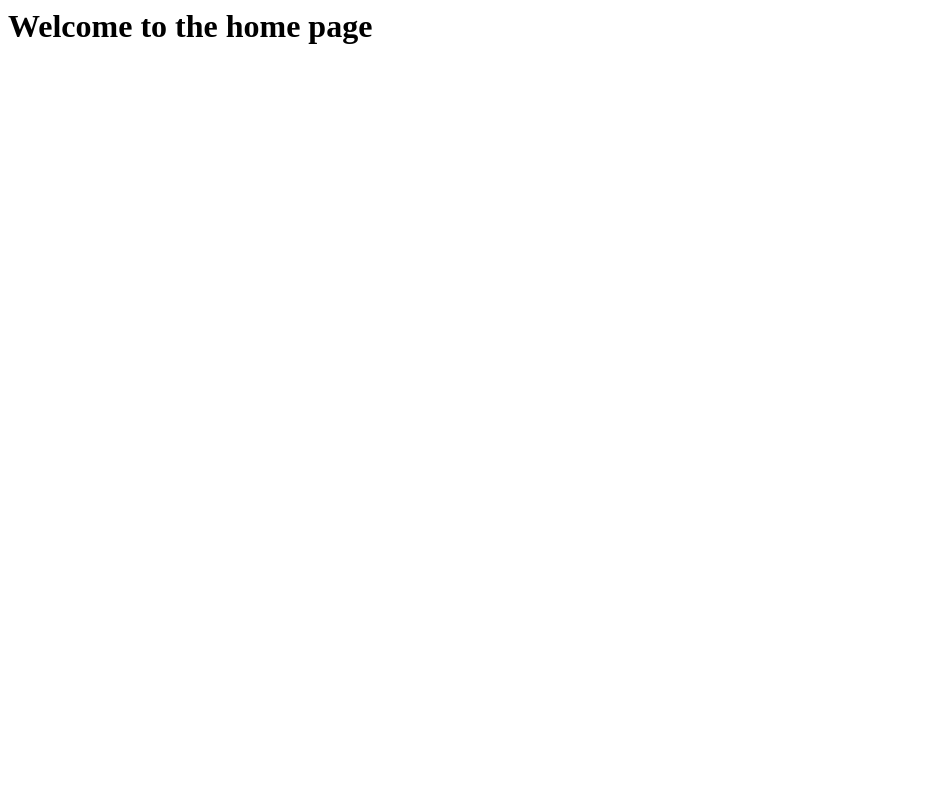
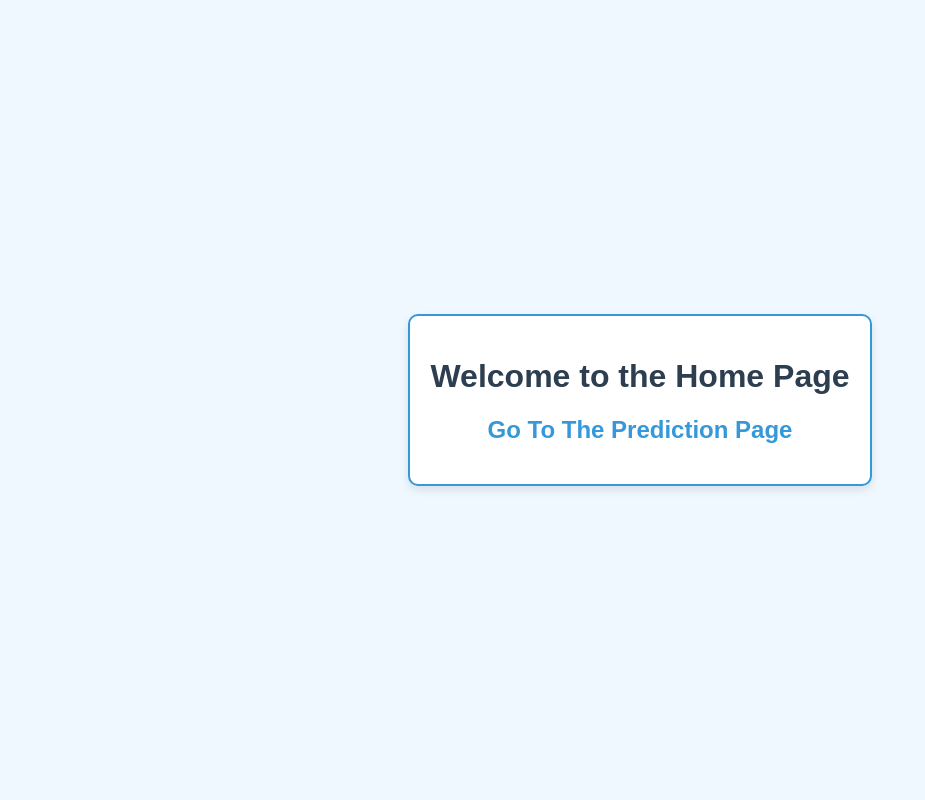
Before and after one commit to Prbhudeb/std_performance_indicator, a Flask app: page / in a window 1280 px wide. Shown: the whole page, without its empty margins (0-925 px from the left). Run offline with Flask 3, Linux system fonts and the light colour scheme.

Commit message:
changed_homepage

```diff
--- a/templates/index.html
+++ b/templates/index.html
@@ -1 +1,58 @@
-<h1>Welcome to the home page</h1>
+<!-- <!DOCTYPE html>
+<html lang="en">
+<head>
+    <meta charset="UTF-8">
+    <meta name="viewport" content="width=device-width, initial-scale=1.0">
+    <title>home_page</title>
+</head>
+<body>
+    <h1>Welcome to the home page</h1>
+    <a href="/predictdata"><h2>Go To The Prediction Page</h2></a>
+</body>
+</html> -->
+<!DOCTYPE html>
+<html lang="en">
+<head>
+    <meta charset="UTF-8">
+    <meta name="viewport" content="width=device-width, initial-scale=1.0">
+    <title>Home Page</title>
+    <style>
+        body {
+            font-family: Arial, sans-serif;
+            background-color: #f0f8ff;
+            color: #333;
+            margin: 0;
+            padding: 0;
+            display: flex;
+            flex-direction: column;
+            align-items: center;
+            justify-content: center;
+            height: 100vh;
+        }
+        h1 {
+            color: #2c3e50;
+        }
+        a {
+            text-decoration: none;
+            color: #3498db;
+        }
+        a:hover {
+            color: #2980b9;
+        }
+        .container {
+            text-align: center;
+            padding: 20px;
+            border: 2px solid #3498db;
+            border-radius: 10px;
+            background-color: #fff;
+            box-shadow: 0 4px 8px rgba(0, 0, 0, 0.1);
+        }
+    </style>
+</head>
+<body>
+    <div class="container">
+        <h1>Welcome to the Home Page</h1>
+        <a href="/predictdata"><h2>Go To The Prediction Page</h2></a>
+    </div>
+</body>
+</html>
```
